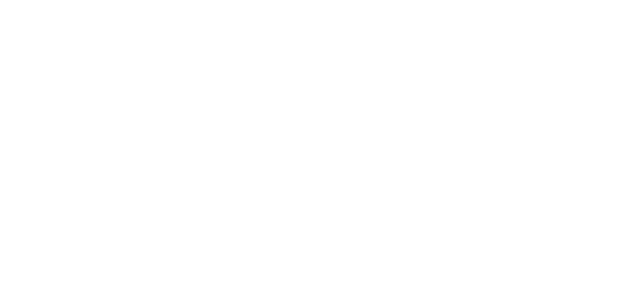
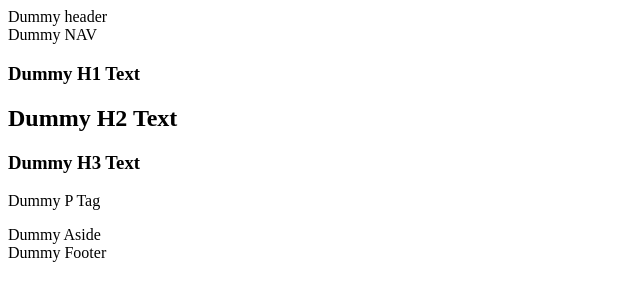
Before and after one commit to luthrajat/HW-Wireframe, a plain HTML site: page index.html in a window 1280 px wide. Shown: the whole page, without its empty margins (0-640 px from the left). Drawn offline with Linux system fonts and the light colour scheme.

Commit message:
Base Line HTML and CSS

```diff
--- a/index.html
+++ b/index.html
@@ -6,12 +6,24 @@
 </head>
 <body>
 	<!--Header -->
+	<header>Dummy header</header>
 	<!--nav bar-->
+	<nav>Dummy NAV</nav>
 	<!--Section (Left Align) -->
+	<section>
 		<!--article -->
+		<article>
 			<!-- H1, H2, H3 -->
+			<h1>Dummy H1 Text</h1>
+			<h2>Dummy H2 Text</h2>
+			<h3>Dummy H3 Text</h3>
 			<!-- p -->
+			<p>Dummy P Tag</p>
+		</article>
+	</section>
 	<!-- aside (Right Align) -->
+	<aside>Dummy Aside</aside>
 	<!-- footer -->
+	<footer>Dummy Footer</footer>
 </body>
 </html>
--- a/style.css
+++ b/style.css
@@ -1,8 +1,45 @@
+	/** Body **/
+	body {
+	}
 	/**  Header */
+	header {
+
+	}
 	/** nav bar */
+	nav {
+
+	}
 	/** Section (Left Align)  */
+	section {
+	}
 		/** article  */
+	article {
+
+	}
 			/**  H1, H2, H3  */
+	h1 {
+
+	}
+	h2 {
+
+	}
+	h3 {
+
+	}
 			/**  p  */
+	p {
+
+	}
 	/**  aside (Right Align)  */
+	aside {
+
+	}
 	/** footer  */
+	footer {
+
+	}
+
+	/** Class Clear */
+	.clear {
+
+	}
```
